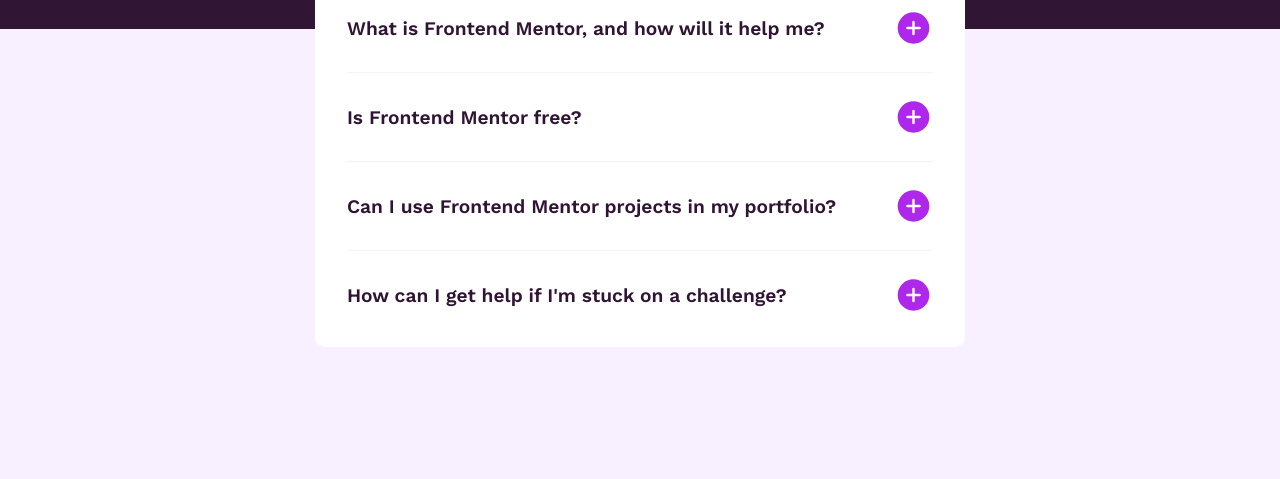
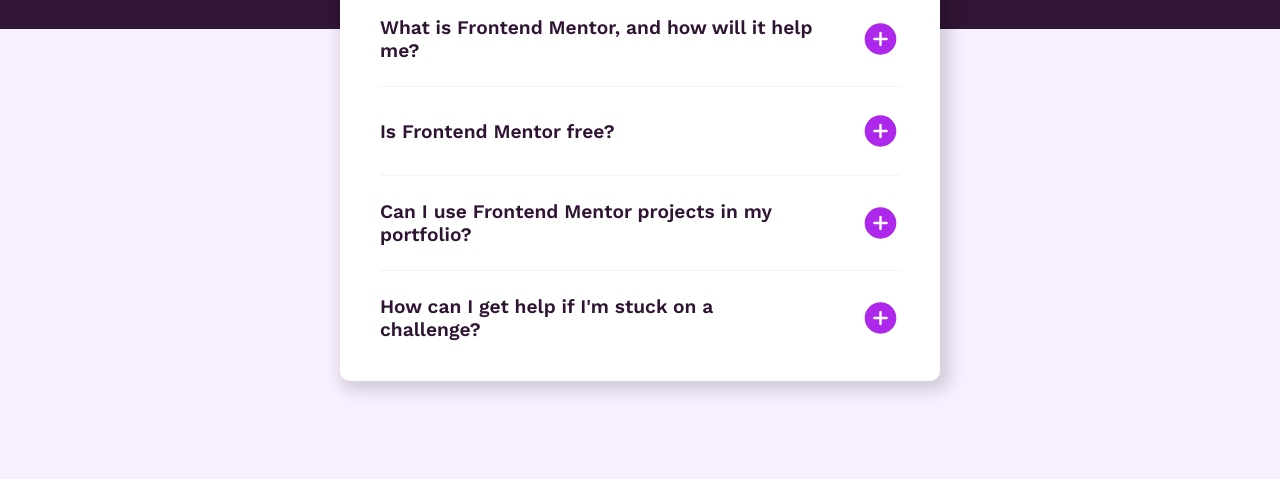
Before and after one commit to jeeberharter1/faq-accordion-main, a plain HTML site: page index.html in a window 1280 px wide. Shown: the part 321-800 px from the top of the page. Drawn offline with nearby package versions, Linux system fonts and the light colour scheme.

Commit message:
added box shadow

```diff
--- a/src/index.css
+++ b/src/index.css
@@ -1,12 +1,13 @@
 @import url('https://fonts.googleapis.com/css2?family=Work+Sans:ital,wght@0,100..900;1,100..900&display=swap');
 
-@media screen and (max-width: 750px) {
+@media screen and (max-width: 650px) {
   .bg {
     background: url('../assets/images/background-pattern-mobile.svg');
   }
 
   .wrapper {
     max-width: 500px;
+    padding: 2rem;
   }
 
   .header img {
@@ -18,13 +19,14 @@
   }
 }
 
-@media screen and (min-width: 750px) {
+@media screen and (min-width: 650px) {
   .bg {
     background: url('../assets/images/background-pattern-desktop.svg');
   }
 
   .wrapper {
-    max-width: 650px;
+    max-width: 600px;
+    padding: 2.5rem;
   }
 
   .title {
@@ -72,17 +74,16 @@ body {
   position: absolute;
   top: 0;
   left: 0;
-  z-index: -1;
   background-repeat: no-repeat;
   background-position: center;
   background-size: cover;
   height: 350px;
   width: 100%;
+  z-index: -1;
 }
 
 .wrapper {
   margin: 0 2rem;
-  padding: 2rem;
   width: 100%;
   background-color: var(--color-bg-wrapper);
   border-radius: 10px;
@@ -90,6 +91,8 @@ body {
   flex-direction: column;
   height: max-content;
   color: var(--color-primary);
+  -webkit-box-shadow: 5px 5px 15px 5px rgba(0,0,0,0.15);
+  box-shadow: 5px 5px 15px 5px rgba(0,0,0,0.15);
 }
 
 .header {
```
Also changed, not shown: index.html (+0 -1 lines).
